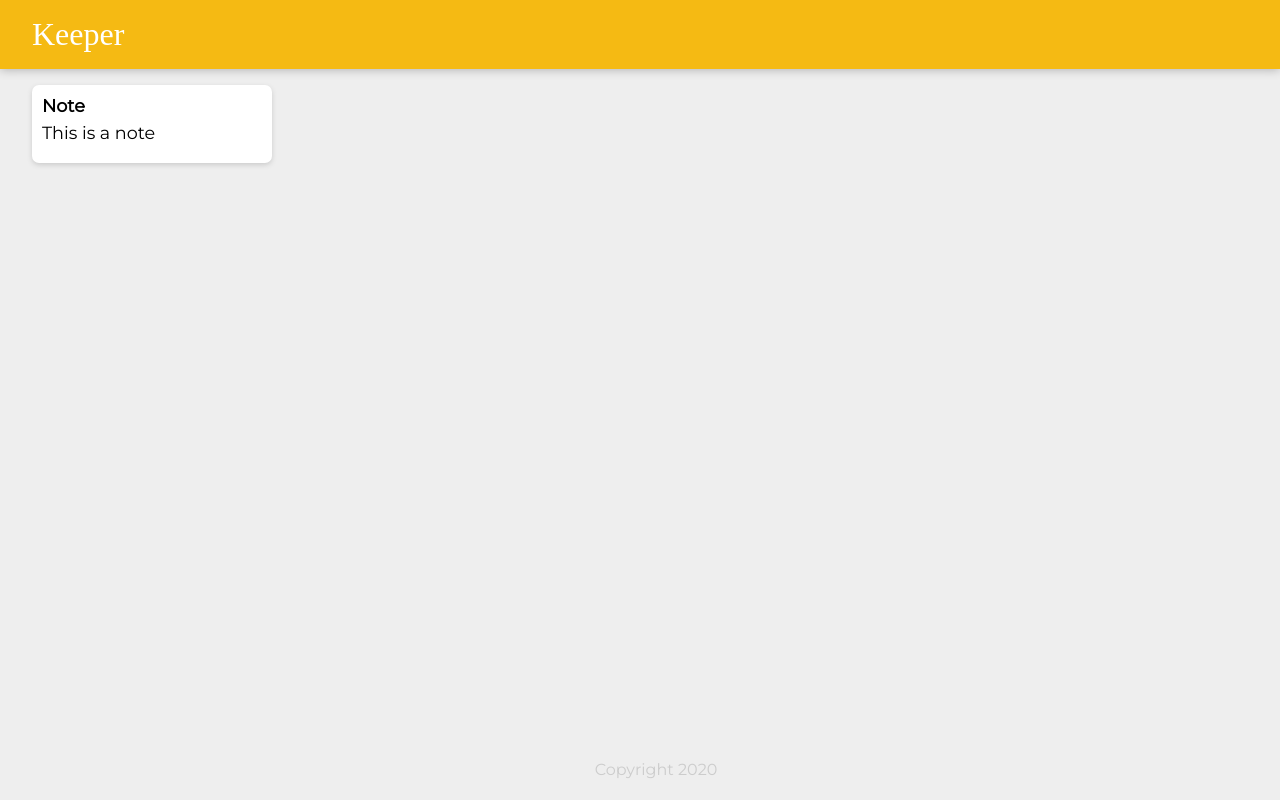
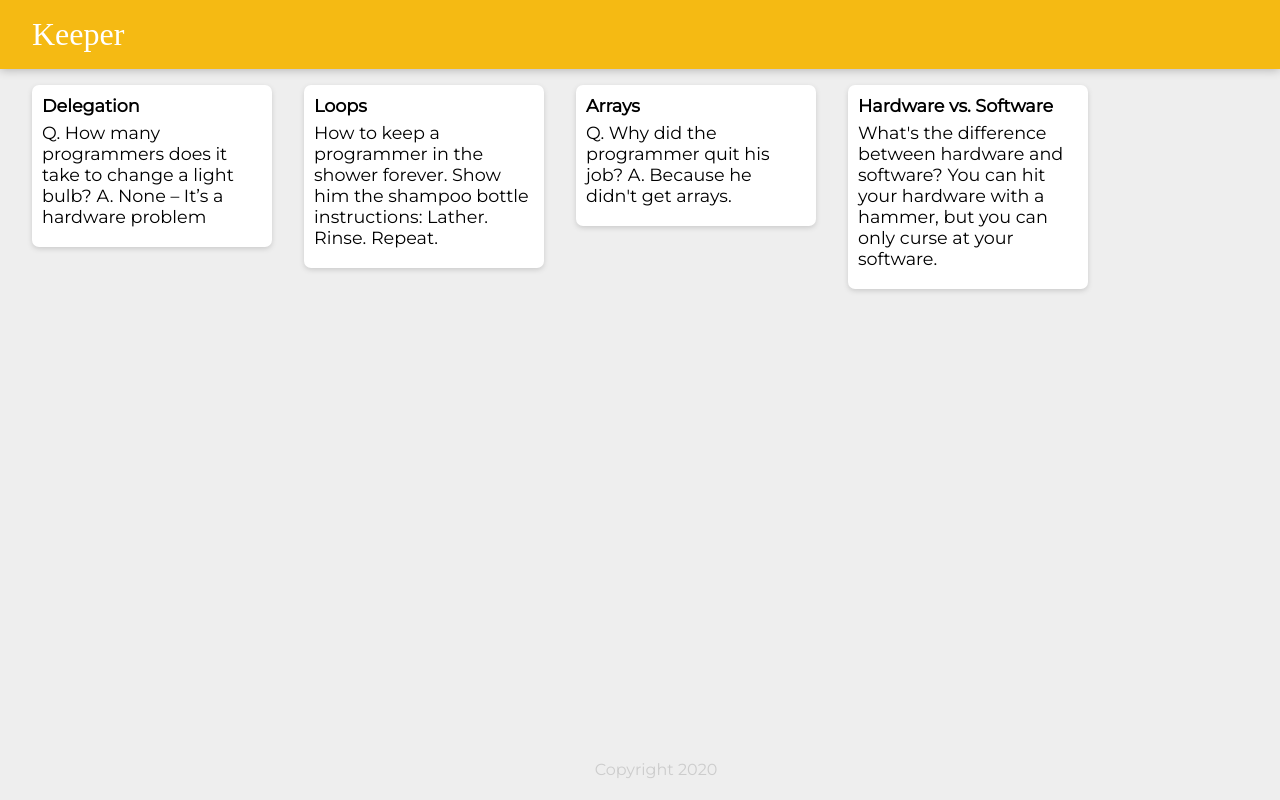
Before and after one commit to omri2861/UdemyWebDev, a React (Create React App) app in the folder keeper/: page / in a window 1280 px wide. Built offline with nearby package versions, Linux system fonts and the light colour scheme; a web font is replaced by a local one.

Commit message:
Mapped all the provided constant notes to the page

```diff
--- a/keeper/src/components/App.jsx
+++ b/keeper/src/components/App.jsx
@@ -2,12 +2,15 @@
 import Header from "./Header";
 import Footer from "./Footer";
 import Note from "./Note";
+import notes from "../notes";
 
 function App() {
   return (
     <div>
       <Header />
-      <Note title="Note" content="This is a note"/>
+      {notes.map((note) => (
+        <Note key={note.key} title={note.title} content={note.content} />
+      ))}
       <Footer />
     </div>
   );
--- /dev/null
+++ b/keeper/src/notes.js
@@ -0,0 +1,28 @@
+const notes = [
+  {
+    key: 1,
+    title: "Delegation",
+    content:
+      "Q. How many programmers does it take to change a light bulb? A. None – It’s a hardware problem",
+  },
+  {
+    key: 2,
+    title: "Loops",
+    content:
+      "How to keep a programmer in the shower forever. Show him the shampoo bottle instructions: Lather. Rinse. Repeat.",
+  },
+  {
+    key: 3,
+    title: "Arrays",
+    content:
+      "Q. Why did the programmer quit his job? A. Because he didn't get arrays.",
+  },
+  {
+    key: 4,
+    title: "Hardware vs. Software",
+    content:
+      "What's the difference between hardware and software? You can hit your hardware with a hammer, but you can only curse at your software.",
+  },
+];
+
+export default notes;
```
